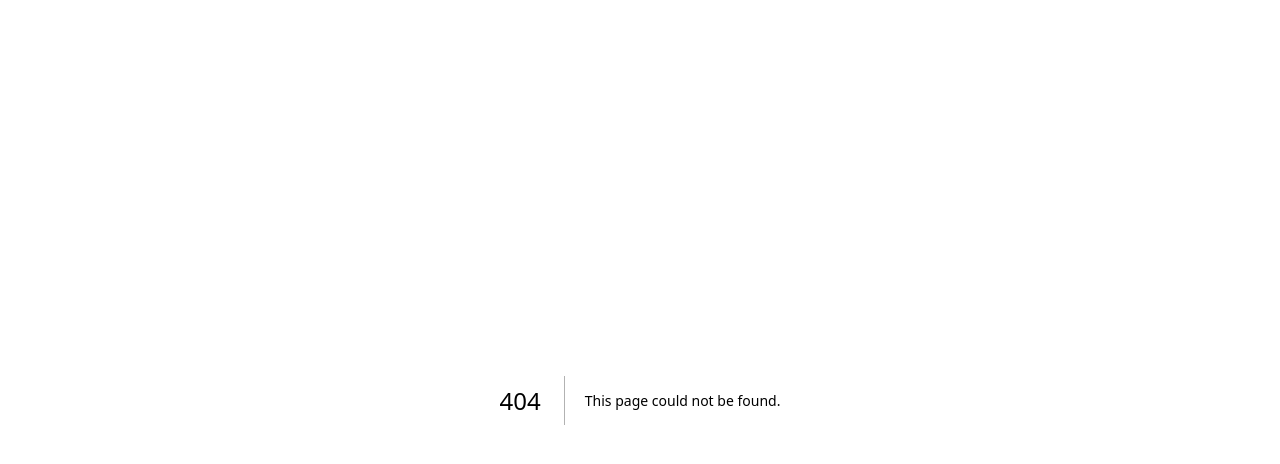
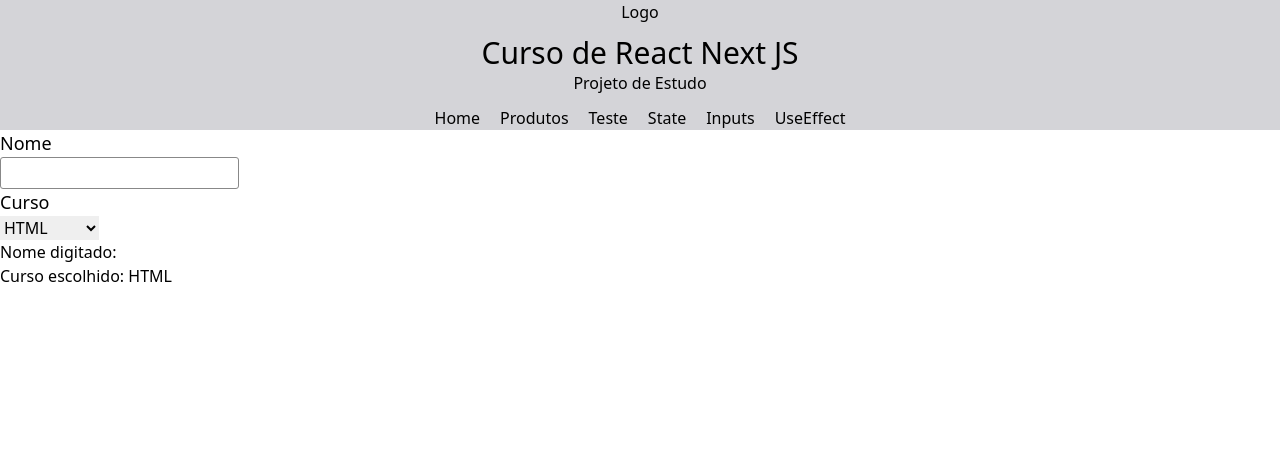
Before and after one commit to rayannebarros/estudo-next, a Next.js app: page /inputs/inputs in a window 1280 px wide. Before the commit this address had no page. Shown: the top 464 px of the page. Built offline with nearby package versions, Linux system fonts and the light colour scheme.

Commit message:
utilizando inputs, selects, listas e useEffect

```diff
--- a/src/components/Topo.tsx
+++ b/src/components/Topo.tsx
@@ -20,6 +20,8 @@ export default function Topo() {
         </Link>
         <Link href={"/teste/teste"}>Teste</Link>
         <Link href={"/usestate/usestate"}>State</Link>
+        <Link href={"/inputs/inputs"}>Inputs</Link>
+        <Link href={"/useeffect/useeffect"}>UseEffect</Link>
       </nav>
     </div>
   );
--- /dev/null
+++ b/src/pages/inputs/inputs.tsx
@@ -0,0 +1,54 @@
+import { useState } from "react";
+import Topo from "@/components/Topo";
+
+const cursos = ["HTML", "React", "TypeScript", "CSS"];
+const jcursos = [
+  { curso: "HTML" },
+  { curso: "CSS" },
+  { curso: "React" },
+  { curso: "TypeScript" },
+];
+
+export default function inputs() {
+  const [nome, setNome] = useState<string>("");
+  const [curso, setCurso] = useState<string>(cursos[0]);
+
+  function fcursos() {
+    return cursos.map((c: any) => {
+      return <option value={c}>{c}</option>;
+    });
+  }
+
+  const ccursos = jcursos.map((c: any) => {
+    return <option value={c.curso}>{c.curso}</option>;
+  });
+
+  return (
+    <div>
+      <Topo />
+      <div className="campoForm">
+        <label>Nome</label>
+        <input
+          type="text"
+          value={nome}
+          onChange={(evt) => setNome(evt.target.value)}
+        />
+      </div>
+      <div className="campoForm">
+        <label>Curso</label>
+        {/* <select value={curso} onChange={(evt) => setCurso(evt.target.value)}>
+          <option value=""></option>
+          <option value="HTML">HTML</option>
+          <option value="React">React</option>
+          <option value="TypeScript">TypeScript</option>
+          <option value="CSS">CSS</option>
+        </select> */}
+        <select value={curso} onChange={(evt) => setCurso(evt.target.value)}>
+          {ccursos}
+        </select>
+      </div>
+      <div>Nome digitado: {nome}</div>
+      <div>Curso escolhido: {curso}</div>
+    </div>
+  );
+}
--- /dev/null
+++ b/src/pages/useeffect/useeffect.tsx
@@ -0,0 +1,29 @@
+import { useState, useEffect } from "react";
+import Topo from "@/components/Topo";
+
+export default function useeffect() {
+  const [cont, setCont] = useState<number>(0);
+  const [aux, setAux] = useState<number>(0);
+
+  useEffect(() => {
+    alert("UseEffeect disparado!");
+  }, [aux]);
+
+  function add() {
+    let a = aux;
+    a++;
+    setAux(a);
+  }
+
+  return (
+    <div>
+      <Topo />
+      Teste useEffect
+      <p>{`Valor de cont: ${cont}`}</p>
+      <p>{`Valor de cont: ${cont}`}</p>
+      <button onClick={add} className="btnPadrao">
+        Adicionar 1
+      </button>
+    </div>
+  );
+}
--- a/src/pages/usestate/usestate.tsx
+++ b/src/pages/usestate/usestate.tsx
@@ -1,10 +1,12 @@
 import { useState } from "react";
+import Topo from "@/components/Topo";
 import DisplayState from "@/components/DisplayState";
+
 export default function usestate() {
   let [cont, setCont] = useState<number>(10);
-
   return (
     <div>
+      <Topo />
       Testando useState
       <DisplayState valor={cont} fvalor={setCont}></DisplayState>
     </div>
--- a/src/styles/globals.css
+++ b/src/styles/globals.css
@@ -14,3 +14,20 @@
   padding: 10px;
   border-radius: 10px;
 }
+
+.campoForm{
+  display: flex;
+  flex-direction: column;
+  justify-content: flex-start;
+  align-items: flex-start;
+}
+
+.campoForm label {
+  font-size: large;
+}
+
+.campoForm input {
+  border: 1px solid #888;
+  padding: 3px;
+  border-radius: 3px;
+}
```
Also changed, not shown: src/pages/index.tsx (+0 -11 lines).
